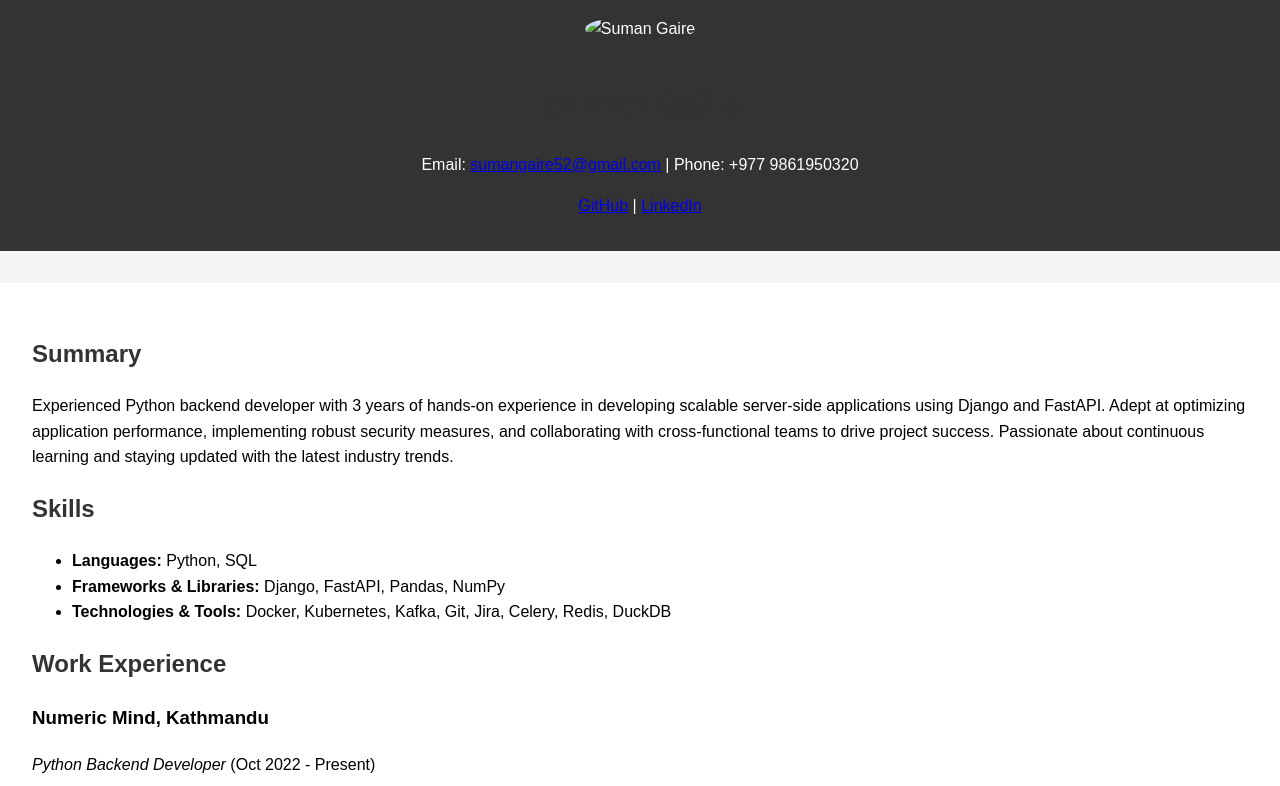
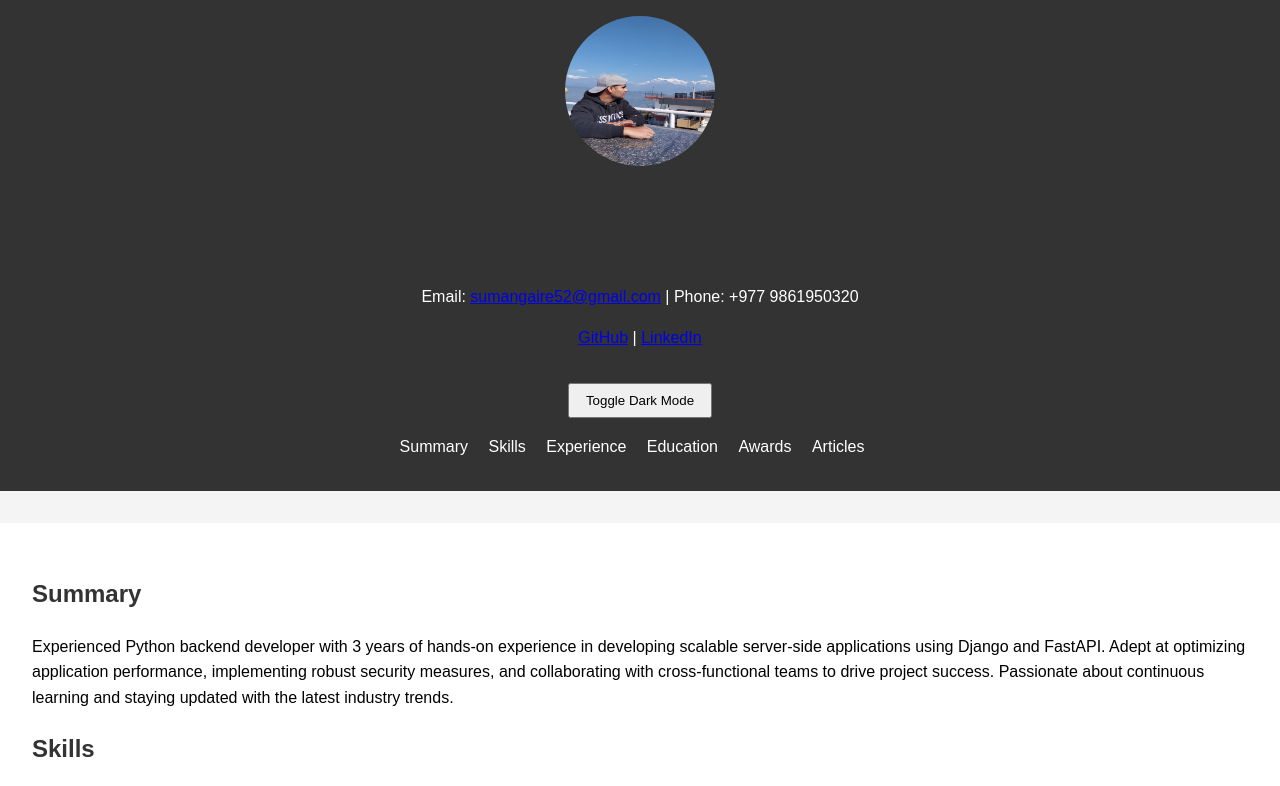
Before and after one commit to sumangaire52/sumangaire52.github.io, a plain HTML site: page index.html in a window 1280 px wide. Shown: the top 786 px of the page. Drawn offline with Linux system fonts and the light colour scheme.

Commit message:
add js scripts

```diff
--- a/css/styles.css
+++ b/css/styles.css
@@ -4,6 +4,12 @@ body {
     margin: 0;
     padding: 0;
     background: #f4f4f4;
+    transition: background 0.3s, color 0.3s;
+}
+
+body.dark-mode {
+    background: #333;
+    color: #fff;
 }
 
 header {
@@ -29,10 +35,20 @@ h1, h2 {
     color: #333;
 }
 
+body.dark-mode h1,
+body.dark-mode h2 {
+    color: #fff;
+}
+
 main {
     background: #fff;
     padding: 2rem;
     margin: 2rem 0;
+    transition: background 0.3s, color 0.3s;
+}
+
+body.dark-mode main {
+    background: #444;
 }
 
 footer {
@@ -41,3 +57,24 @@ footer {
     background: #333;
     color: #fff;
 }
+
+nav ul {
+    list-style-type: none;
+    padding: 0;
+}
+
+nav ul li {
+    display: inline;
+    margin-right: 1rem;
+}
+
+nav ul li a {
+    color: #fff;
+    text-decoration: none;
+}
+
+button#toggleDarkMode {
+    margin-top: 1rem;
+    padding: 0.5rem 1rem;
+    cursor: pointer;
+}
--- a/index.html
+++ b/index.html
@@ -13,6 +13,17 @@
             <h1>Suman Gaire</h1>
             <p>Email: <a href="mailto:sumangaire52@gmail.com">sumangaire52@gmail.com</a> | Phone: +977 9861950320</p>
             <p><a href="https://github.com/sumangaire52">GitHub</a> | <a href="https://linkedin.com/in/sumangaire">LinkedIn</a></p>
+            <button id="toggleDarkMode">Toggle Dark Mode</button>
+            <nav>
+                <ul>
+                    <li><a href="#summary">Summary</a></li>
+                    <li><a href="#skills">Skills</a></li>
+                    <li><a href="#experience">Experience</a></li>
+                    <li><a href="#education">Education</a></li>
+                    <li><a href="#awards">Awards</a></li>
+                    <li><a href="#articles">Articles</a></li>
+                </ul>
+            </nav>
         </div>
     </header>
     <main>
--- /dev/null
+++ b/js/scripts.js
@@ -0,0 +1,19 @@
+// scripts.js
+
+document.addEventListener('DOMContentLoaded', () => {
+    // Smooth scroll to sections
+    document.querySelectorAll('nav ul li a').forEach(anchor => {
+        anchor.addEventListener('click', function(e) {
+            e.preventDefault();
+            document.querySelector(this.getAttribute('href')).scrollIntoView({
+                behavior: 'smooth'
+            });
+        });
+    });
+
+    // Toggle dark mode
+    const toggleDarkModeButton = document.getElementById('toggleDarkMode');
+    toggleDarkModeButton.addEventListener('click', () => {
+        document.body.classList.toggle('dark-mode');
+    });
+});
```
Also changed, not shown: img/profile.jpg (added).
